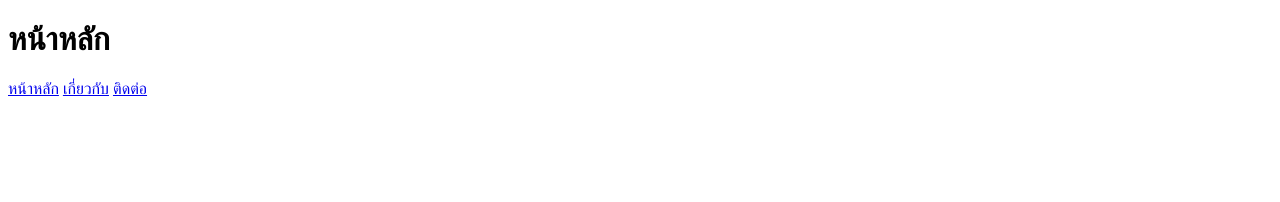
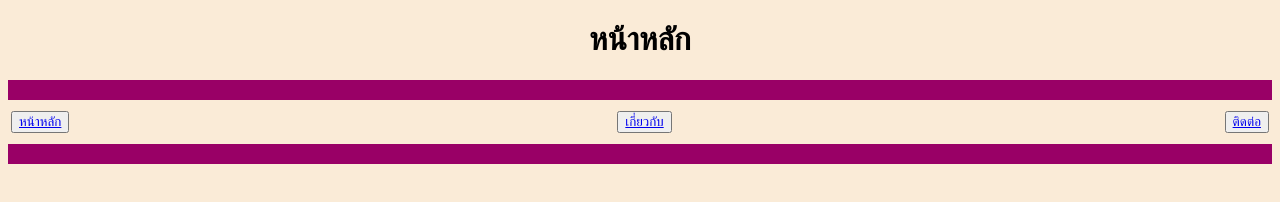
Before and after one commit to Mcker888/git-exam-222, a plain HTML site: page index.html in a window 1280 px wide. Drawn offline with Linux system fonts and the light colour scheme.

Commit message:
เพิ่มหน้าหลัก

```diff
--- a/index.html
+++ b/index.html
@@ -6,9 +6,14 @@
     <title>หน้าหลัก</title>
 </head>
 <body>
-    <h1>หน้าหลัก</h1>
-    <a href="index.html">หน้าหลัก</a>
-    <a href="about.html">เกี่ยวกับ</a>
-    <a href="contact.html">ติดต่อ</a>
+<body bgcolor="#FAEBD7">
+    <center><h1>หน้าหลัก</h1></center>
+    <hr size="20" width="" color="#990066">
+<table>
+    <tr>
+        <td width="1000"><button><a href="index.html">หน้าหลัก</a></button></td><td width="1000"><button><a href="about.html">เกี่ยวกับ</a></button></td><td width=""><button><a href="contact.html">ติดต่อ</a></button></td>
+    </tr>
+</table>
+<hr size="20" width="" color="#990066">
 </body>
 </html>
```
